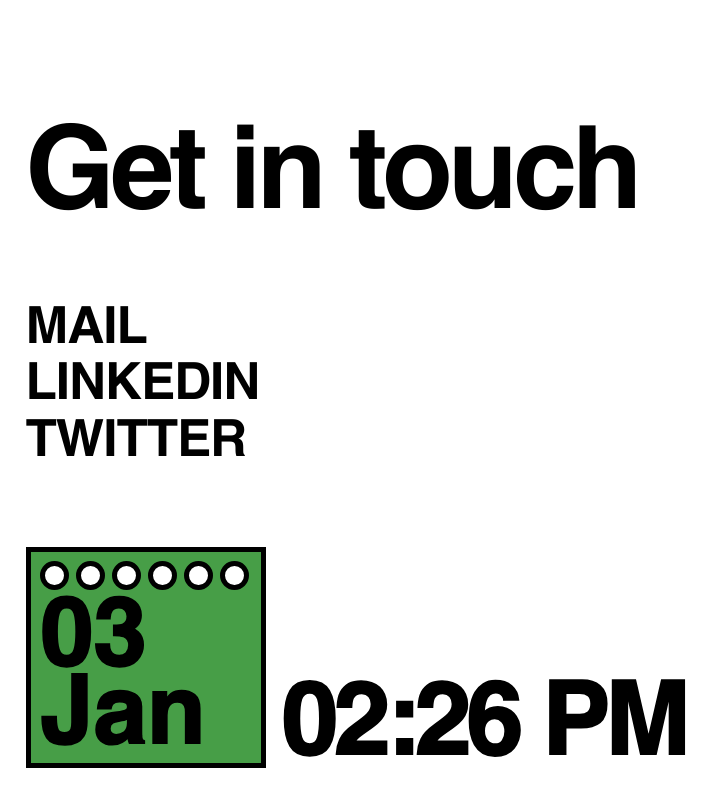
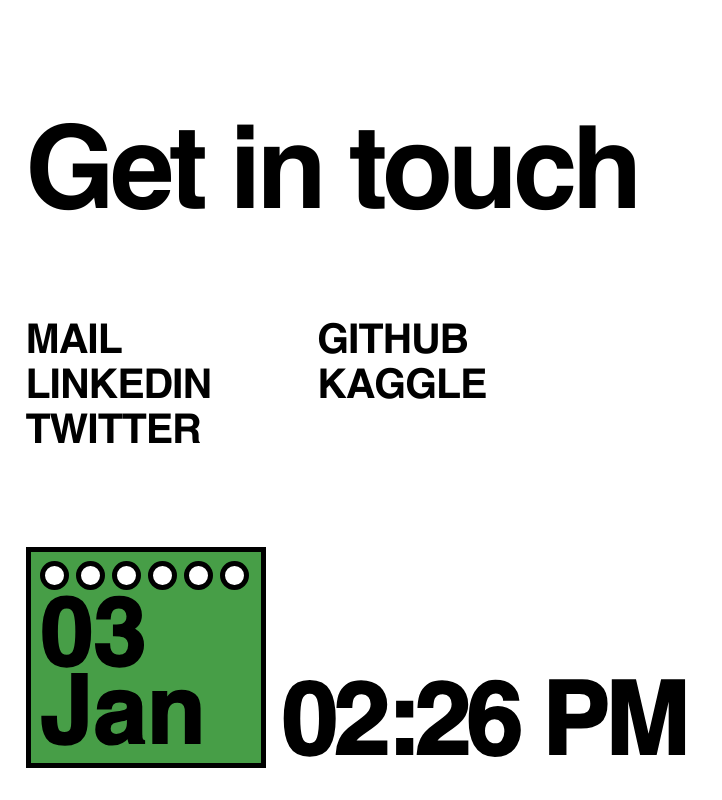
Before and after one commit to jaiminjariwala/jaiminjariwala, a React (Vite) app: page / in a window 1280 px wide. Shown: the part 1504-2304 px from the top of the page, without its empty margins (0-722 px from the left). Built offline with nearby package versions, Linux system fonts and the light colour scheme.

Commit message:
updated css

```diff
--- a/src/components/Contact/Contact.css
+++ b/src/components/Contact/Contact.css
@@ -18,13 +18,19 @@
 }
 
 .contact-links {
-  display: flex;
-  flex-direction: column;
+  display: grid;
+  grid-template-columns: 1fr 3.4fr;
+  gap: 0 1rem;
   line-height: 1.1;
 }
 
+.contact-column {
+  display: flex;
+  flex-direction: column;
+}
+
 .contact-item {
-  font-size: clamp(2rem, 4vw, 4rem);
+  font-size: clamp(1.6rem, 3.2vw, 4rem);
   font-weight: bold;
   color: black;
   text-decoration: none;
@@ -158,7 +164,17 @@
   }
 
   .contact-item {
-    font-size: clamp(3rem, 4vw, 4rem);
+    font-size: clamp(2.5rem, 4vw, 4rem);
+  }
+
+  .contact-links {
+    grid-template-columns: 0;
+    gap: 1rem;
+    margin: 2vh 0 2vh 0;
+  }
+
+  .contact-column {
+    gap: 0.1rem;
   }
 
   .datetime-container {
--- a/src/components/Contact/Contact.jsx
+++ b/src/components/Contact/Contact.jsx
@@ -5,31 +5,30 @@ import { useScrollReveal } from '../../hooks/useScrollReveal';
 
 const Contact = () => {
     const [currentTime, setCurrentTime] = useState(
-        DateTime.now().setZone("Asia/Kolkata")  // set to Indian Time Zone
-    )
+        DateTime.now().setZone("Asia/Kolkata")
+    );
 
     useEffect(() => {
         const timer = setInterval(() => {
-            setCurrentTime(DateTime.now().setZone("Asia/Kolkata"))  // update time every second!
-        }, 1000)
+            setCurrentTime(DateTime.now().setZone("Asia/Kolkata"))
+        }, 1000);
 
-        return clearInterval(timer) // cleanup on component unmount
-    }, [])
+        return () => clearInterval(timer);
+    }, []);
 
     const formatTime = (date) => {
-        return date.toFormat("hh:mm a"); // 05:58 PM
-    }
+        return date.toFormat("hh:mm a");
+    };
 
     const formatDate = (date) => {
         return {
-            day: date.toFormat("dd"), // 02
-            month: date.toFormat("MMM"), // Jan
+            day: date.toFormat("dd"),
+            month: date.toFormat("MMM"),
         };
-    }
+    };
 
-    // extract day and month from currentTime
-    const { day, month } = formatDate(currentTime)
-    const time = formatTime(currentTime)
+    const { day, month } = formatDate(currentTime);
+    const time = formatTime(currentTime);
 
     const headingRef = useScrollReveal();
     const textRef = useScrollReveal();
@@ -39,19 +38,23 @@ const Contact = () => {
             <h1>Get in touch</h1>
 
             <div ref={textRef} className="contact-links reveal-text-container">
-                <a href="mailto:jaiminjariwala5@gmail.com" className="contact-item">MAIL</a>
-                <a href="https://www.linkedin.com/in/jaiminjariwala/" className="contact-item">LINKEDIN</a>
-                <a href="https://x.com/jaiminjariwala_" className="contact-item">TWITTER</a>
+                <div className="contact-column">
+                    <a href="mailto:jaiminjariwala5@gmail.com" className="contact-item">MAIL</a>
+                    <a href="https://www.linkedin.com/in/jaiminjariwala/" className="contact-item">LINKEDIN</a>
+                    <a href="https://x.com/jaiminjariwala_" className="contact-item">TWITTER</a>
+                </div>
+                <div className="contact-column">
+                    <a href="https://github.com/jaiminjariwala" className="contact-item">GITHUB</a>
+                    <a href="https://www.kaggle.com/jaiminjariwala" className="contact-item">KAGGLE</a>
+                </div>
             </div>
 
             <div className="datetime-container">
                 <div className="date-card">
                     <div className="holes">
-                        {
-                            [...Array(6)].map((_, index) => (
-                                <div key={index} className="hole" />
-                            ))
-                        }
+                        {[...Array(6)].map((_, index) => (
+                            <div key={index} className="hole" />
+                        ))}
                     </div>
                     <div className="date-content">
                         <span className="day">{day}</span>
@@ -61,7 +64,7 @@ const Contact = () => {
                 <div className="time">{time}</div>
             </div>
         </div>
-    )
-}
+    );
+};
 
 export default Contact;
--- a/src/components/Hero/Hero.css
+++ b/src/components/Hero/Hero.css
@@ -11,16 +11,16 @@
 
 .hero h1 {
   font-size: clamp(2.5rem, 11vw, 12rem);
-  font-weight: bold;
+  font-weight: normal;
   letter-spacing: clamp(-8px, -0.5vw, -9px);
   line-height: 0.89;
-  /* -webkit-text-stroke: clamp(2px, 0.4vw, 5px) black; */
+  -webkit-text-stroke: 2px black;
   color: black;
   margin-bottom: 2.5vh;
 }
 
 .hero h1 span {
-  font-weight: normal;
+  /* font-weight: normal; */
   -webkit-text-stroke: 0;
 }
 
```
